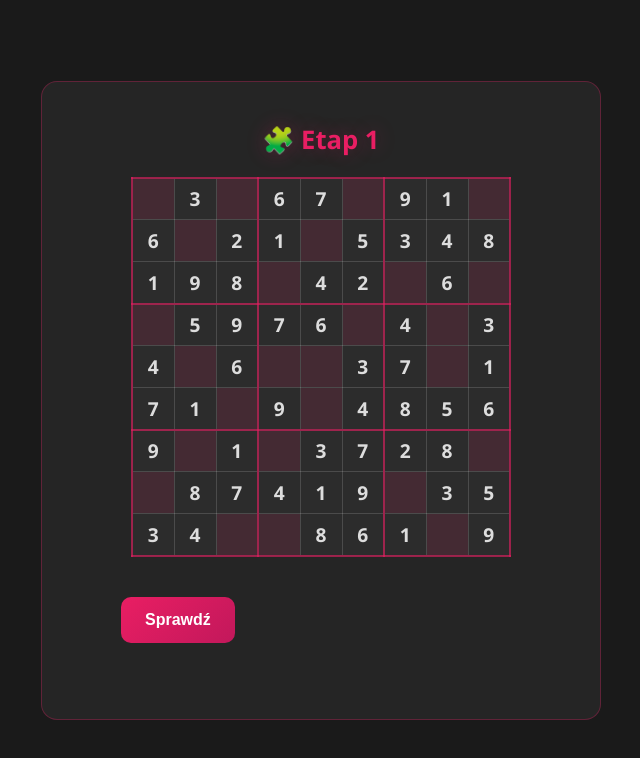
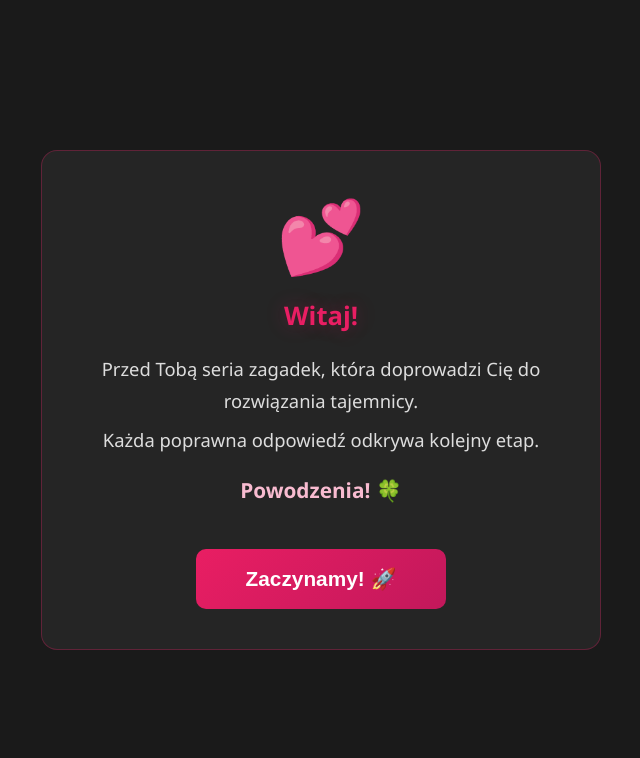
Before and after one commit to M4rceli/QR_app_v, a plain HTML site: page index.html in a window 1280 px wide. Shown: the whole page, without its empty margins (319-959 px from the left). Drawn offline with Linux system fonts and the light colour scheme.

Commit message:
Add welcome start screen

```diff
--- a/index.html
+++ b/index.html
@@ -9,8 +9,18 @@
 <body>
     <div class="app-container">
 
+        <!-- Start Screen -->
+        <div class="stage active" id="stage-start">
+            <div class="start-hearts">💕</div>
+            <h2 class="start-title">Witaj!</h2>
+            <p class="start-text">Przed Tobą seria zagadek, która doprowadzi Cię do rozwiązania tajemnicy.</p>
+            <p class="start-text">Każda poprawna odpowiedź odkrywa kolejny etap.</p>
+            <p class="start-text start-hint">Powodzenia! 🍀</p>
+            <button class="check-btn start-btn" onclick="startGame()">Zaczynamy! 🚀</button>
+        </div>
+
         <!-- Etap 1: Sudoku -->
-        <div class="stage active" id="stage-1">
+        <div class="stage" id="stage-1">
             <h2>🧩 Etap 1</h2>
             <table class="sudoku-grid" id="sudoku-grid">
                 <tr>
--- a/script.js
+++ b/script.js
@@ -104,6 +104,28 @@ function normalizeText(text) {
     });
     normalized = normalized.replace(/\s+/g, '');
     return normalized;
+}
+
+// ============================================================
+// START SCREEN
+// ============================================================
+function startGame() {
+    const startScreen = document.getElementById('stage-start');
+    const stage1 = document.getElementById('stage-1');
+    if (!startScreen || !stage1) return;
+
+    startScreen.classList.add('fade-out');
+    setTimeout(() => {
+        startScreen.classList.remove('active', 'fade-out');
+        stage1.classList.add('fade-in');
+        stage1.style.display = 'flex';
+        requestAnimationFrame(() => {
+            requestAnimationFrame(() => {
+                stage1.classList.remove('fade-in');
+                stage1.classList.add('active');
+            });
+        });
+    }, 500);
 }
 
 // ============================================================
--- a/style.css
+++ b/style.css
@@ -620,6 +620,41 @@ body {
     animation: pulse 1.5s ease-in-out infinite;
 }
 
+/* ===== START SCREEN ===== */
+.start-hearts {
+    font-size: 4rem;
+    margin-bottom: 20px;
+    animation: pulse 1.5s ease-in-out infinite;
+}
+
+.start-title {
+    font-size: 2.5rem;
+    color: #e91e63;
+    text-shadow: 0 0 40px rgba(233, 30, 99, 0.5);
+    margin-bottom: 20px;
+}
+
+.start-text {
+    font-size: 1.15rem;
+    color: #ddd;
+    line-height: 1.7;
+    margin-bottom: 8px;
+}
+
+.start-hint {
+    margin-top: 10px;
+    margin-bottom: 30px;
+    font-size: 1.3rem;
+    color: #f8bbd0;
+    font-weight: 600;
+}
+
+.start-btn {
+    font-size: 1.3rem;
+    padding: 18px 50px;
+    margin-top: 10px;
+}
+
 /* ===== CONFETTI CANVAS ===== */
 #confetti-canvas {
     position: fixed;
```
